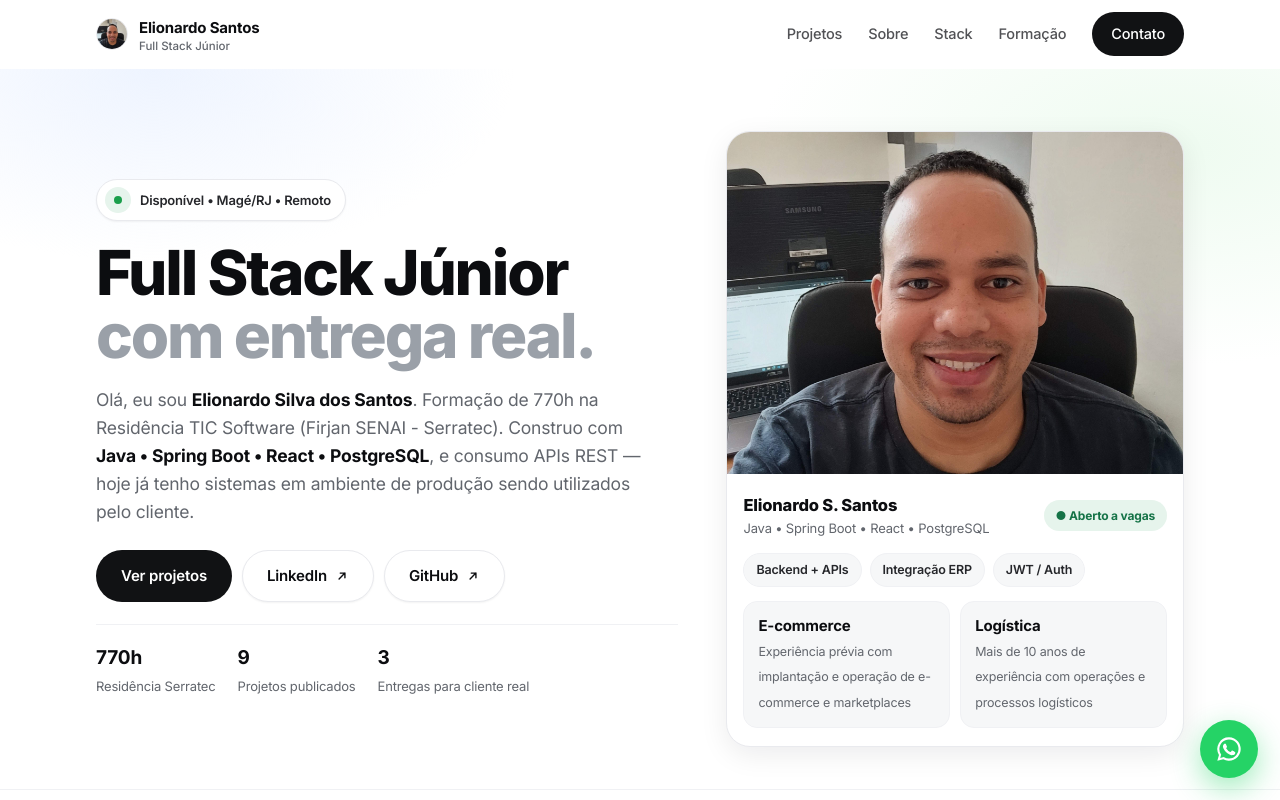
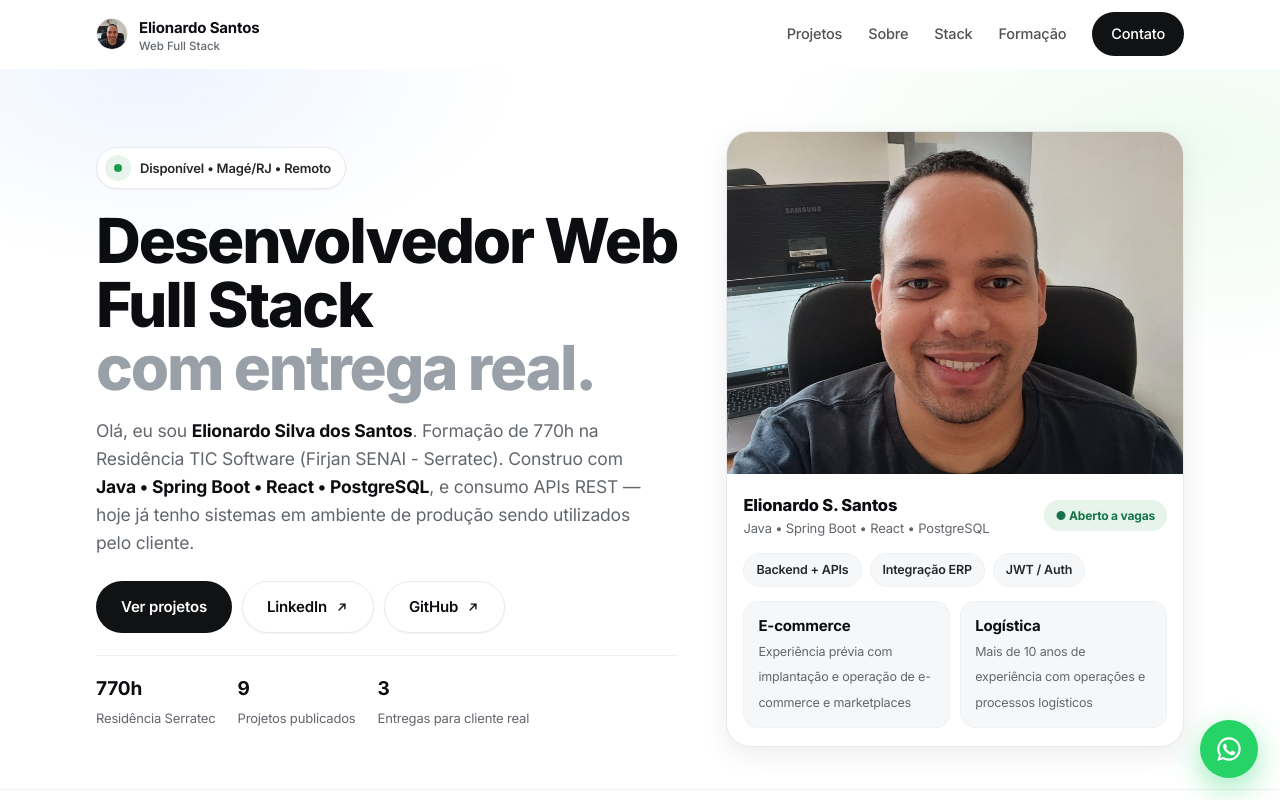
Before and after one commit to elionardosantos/portfolio, a React (Vite) app: page / in a window 1280 px wide. Shown: the top 800 px of the page. Built offline with nearby package versions, Linux system fonts and the light colour scheme.

Commit message:
style: atualiza nomenclatura do cargo para Web Full Stack

```diff
--- a/src/App.tsx
+++ b/src/App.tsx
@@ -295,7 +295,7 @@ function Navbar() {
           <img className="brand-avatar" src={fotoPerfil} alt="Foto de Elionardo Santos" />
           <span>
             Elionardo Santos
-            <span className="brand-sub">Full Stack Júnior</span>
+            <span className="brand-sub">Web Full Stack</span>
           </span>
         </a>
         <nav className={`nav-menu${open ? ' open' : ''}`} aria-label="Navegação principal">
@@ -325,7 +325,7 @@ function Hero() {
             Disponível • Magé/RJ • Remoto
           </span>
           <h1 className="rv">
-            Full Stack Júnior<br />
+            Desenvolvedor Web Full Stack<br />
             <em>com entrega real.</em>
           </h1>
           <p className="hero-desc rv">
@@ -503,7 +503,7 @@ function AboutStack() {
             Com mais de <strong>10 anos</strong> em <strong>operações logísticas</strong>, e experiência prévia como <strong>analista de e-commerce</strong>, decidi migrar para a área de desenvolvimento de software. A vivência em processos e sistemas me deu base para entender melhor, e propor melhorias às necessidades de negócio de cada cliente.
           </p>
           <p>
-            Hoje sou <strong>desenvolvedor Full Stack Júnior</strong> formado na <strong>Residência Serratec (770h)</strong>,
+            Hoje sou <strong>desenvolvedor Web Full Stack</strong> formado na <strong>Residência Serratec (770h)</strong>,
             <strong> com sistemas em ambiente de produção</strong> para um cliente real, onde pude por em prática minha experiência prévia, e aplicar meus conhecimentos de desenvolvimento para entregar uma <strong>solução completa</strong>.
           </p>
           <div className="timeline">
@@ -585,7 +585,7 @@ function Contact() {
         <div className="cta-banner rv">
           <p className="kicker kicker-center">Contato</p>
           <h2>Vamos conversar?</h2>
-          <p>Sou desenvolvedor Full Stack Júnior com foco em backend Java. Busco oportunidades remotas ou híbridas — respondo rapidamente no LinkedIn.</p>
+          <p>Sou desenvolvedor Web Full Stack com foco em backend Java. Busco oportunidades remotas ou híbridas — respondo rapidamente no LinkedIn.</p>
           <div className="cta-row">
             <a href={LINKS.whatsapp} target="_blank" rel="noreferrer" className="btn btn-white">WhatsApp <Arrow /></a>
             <a href={LINKS.linkedin} target="_blank" rel="noreferrer" className="btn btn-ghost">LinkedIn <Arrow /></a>
```
